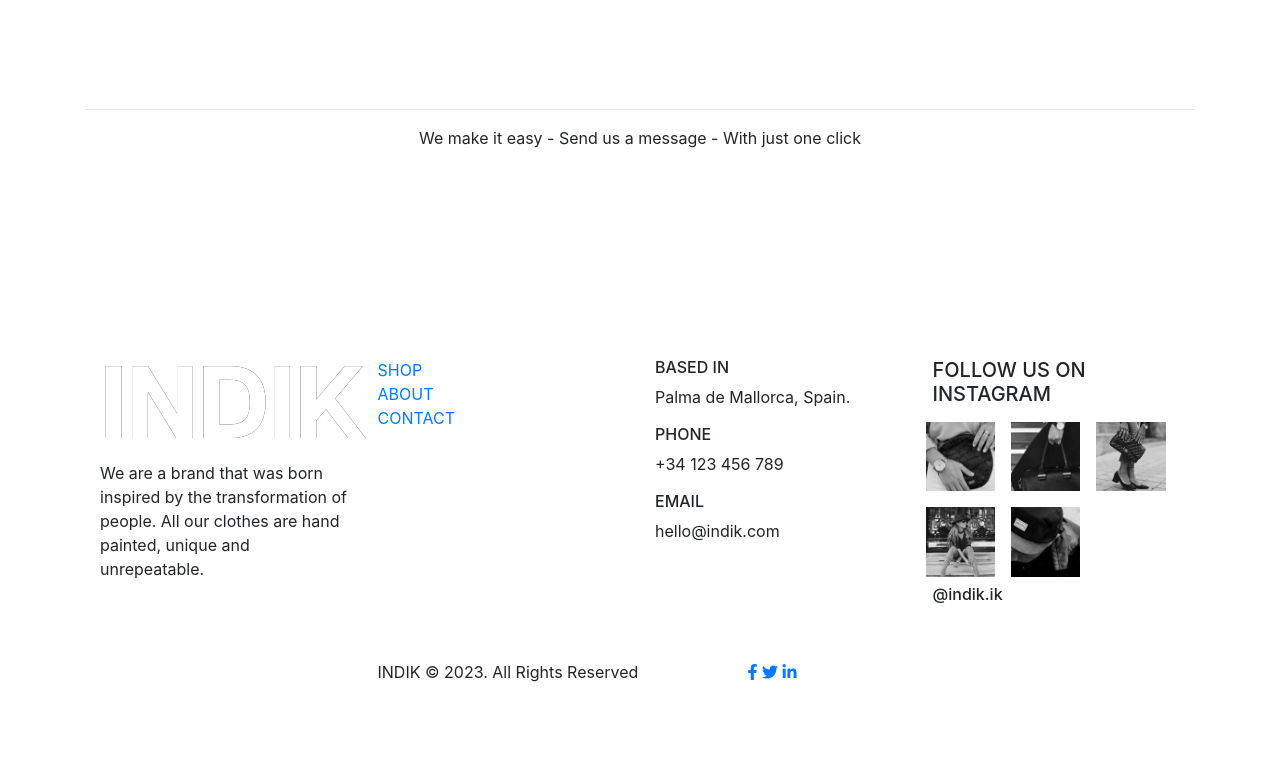
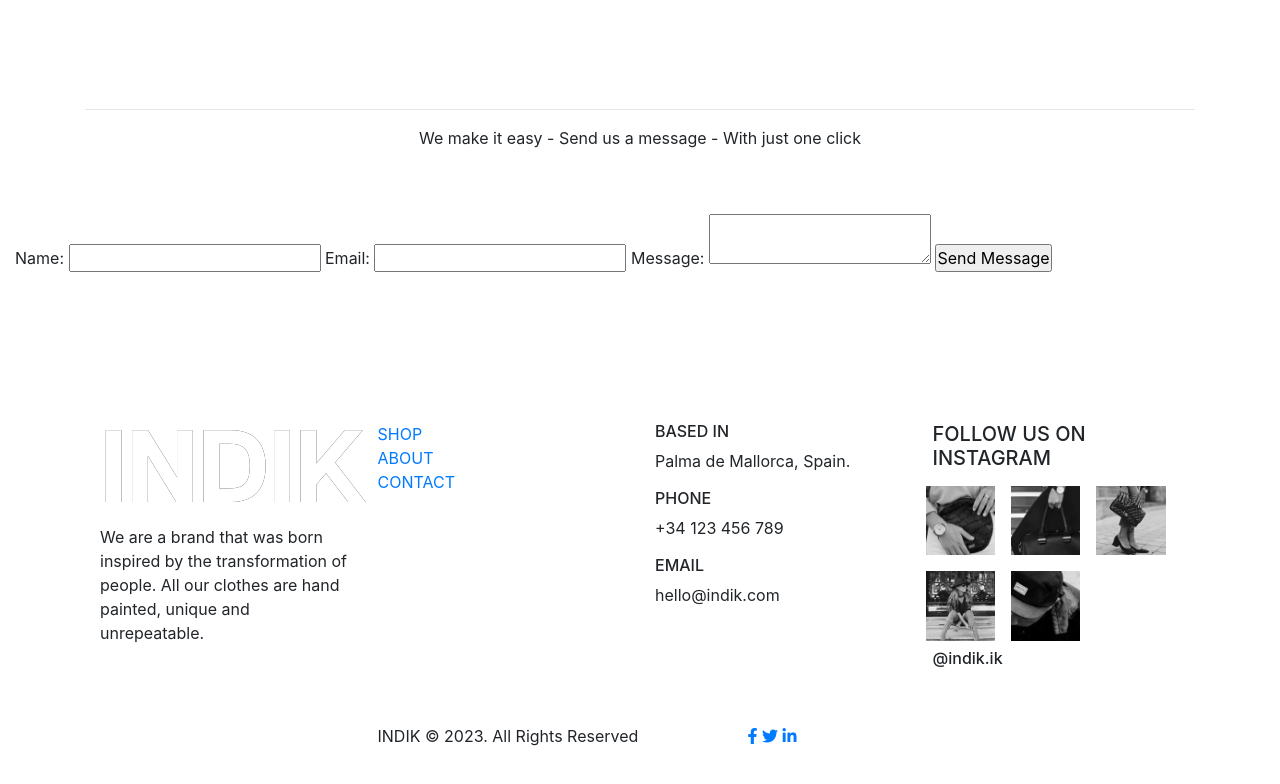
Before and after one commit to francofelicioni/indik, a website: page index.html in a window 1280 px wide. Shown: the part 4945-5729 px from the top of the page. Before the commit the page ends 5701 px from the top, so only its background shows below. Drawn offline with nearby package versions, Linux system fonts and the light colour scheme.

Commit message:
Contact form created

```diff
--- a/index.html
+++ b/index.html
@@ -346,7 +346,18 @@
         <p>We make it easy - Send us a message - With just one click</p>
       </div>
       <div class="row mx-auto container-fluid">
+        <form action="#" method="post">
+          <label for="name">Name:</label>
+          <input type="text" id="name" name="name" required>
 
+          <label for="email">Email:</label>
+          <input type="email" id="email" name="email" required>
+
+          <label for="message">Message:</label>
+          <textarea id="message" name="message" required></textarea>
+
+          <input type="submit" value="Send Message">
+        </form>
       </div>
     </section>
 
```
